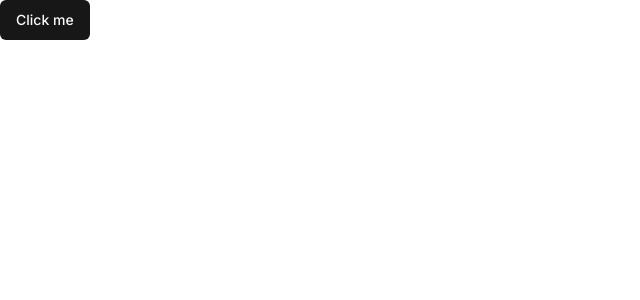
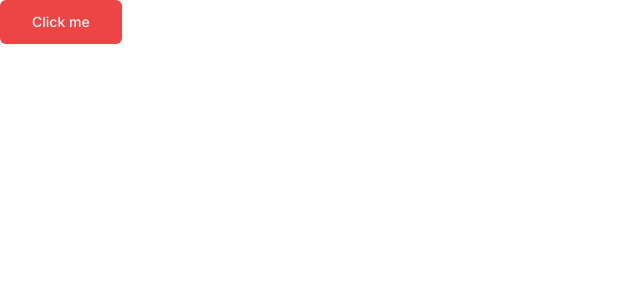
Before and after one commit to Radwisatso/twitch-clone, a Next.js app: page / in a window 1280 px wide. Shown: the top 300 px of the page, without its empty margins (0-640 px from the left). Built offline with nearby package versions, Linux system fonts and the light colour scheme.

Commit message:
style: still testing a button

```diff
--- a/app/page.tsx
+++ b/app/page.tsx
@@ -2,7 +2,7 @@ import { Button } from '@/components/ui/button'
 
 export default function Home() {
   return (
-    <Button>
+    <Button size="lg" variant="destructive">
       Click me
     </Button>
   )
```
